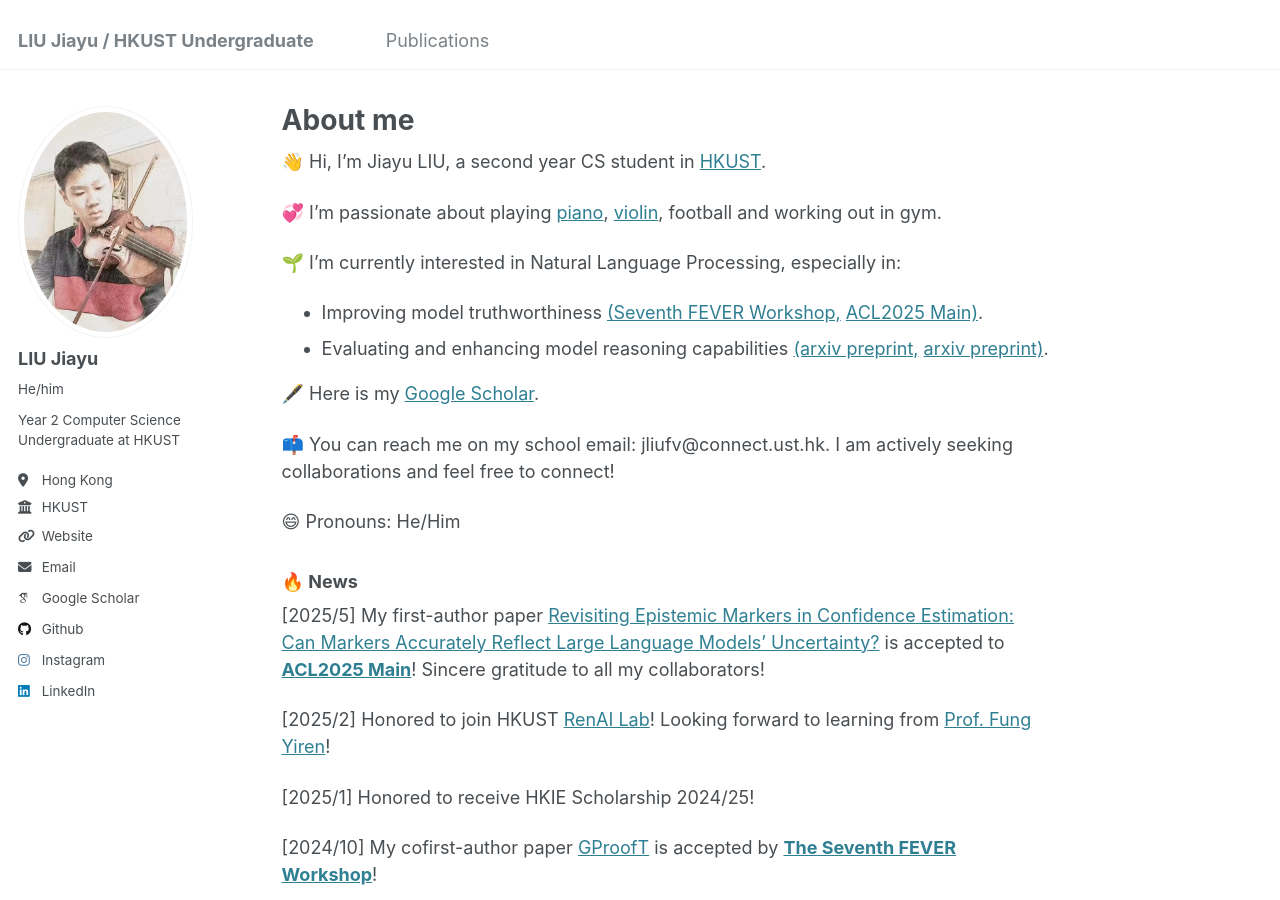
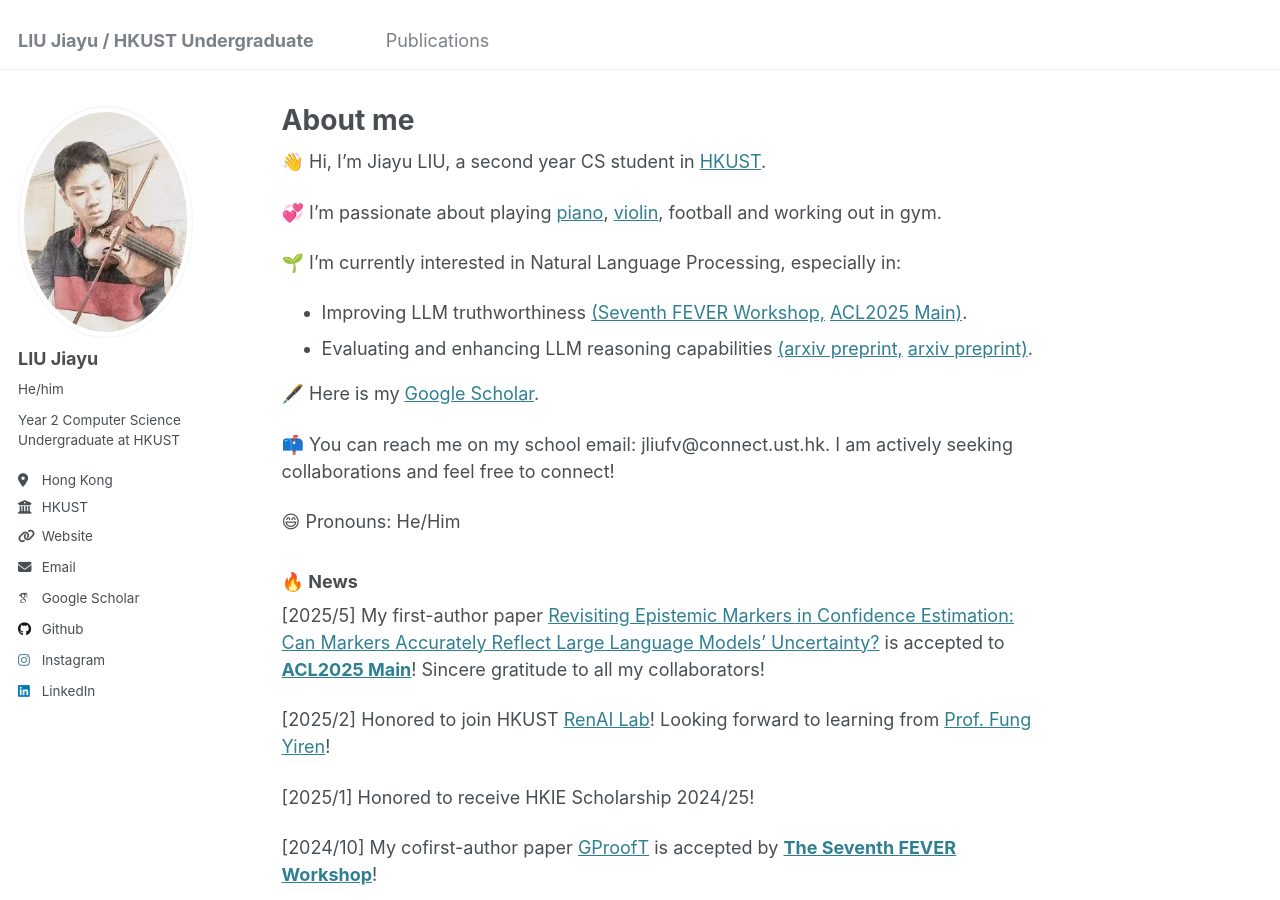
Before and after one commit to JiayuJeff/JiayuJeff.github.io, a Jekyll site: the page built from _pages/about.md, in a window 1280 px wide and 900 px high. Built offline with Jekyll 4.4.1, drawn with Linux system fonts in a browser that asks for light colours; some web fonts are replaced.

Commit message:
Update about.md

```diff
--- a/_pages/about.md
+++ b/_pages/about.md
@@ -16,8 +16,8 @@ redirect_from:
 
 
 🌱 I’m currently interested in Natural Language Processing, especially in:
-- Improving model truthworthiness [(Seventh FEVER Workshop,](https://aclanthology.org/2024.fever-1.14.pdf) [ACL2025 Main)](https://aclanthology.org/2025.acl-short.18.pdf).
-- Evaluating and enhancing model reasoning capabilities [(arxiv preprint,](https://arxiv.org/abs/2506.17114) [arxiv preprint)](https://www.arxiv.org/abs/2507.20187).
+- Improving LLM truthworthiness [(Seventh FEVER Workshop,](https://aclanthology.org/2024.fever-1.14.pdf) [ACL2025 Main)](https://aclanthology.org/2025.acl-short.18.pdf).
+- Evaluating and enhancing LLM reasoning capabilities [(arxiv preprint,](https://arxiv.org/abs/2506.17114) [arxiv preprint)](https://www.arxiv.org/abs/2507.20187).
 
 
 🖋️ Here is my [Google Scholar](https://scholar.google.com/citations?user=PIQxhfMAAAAJ&hl=en).
```
